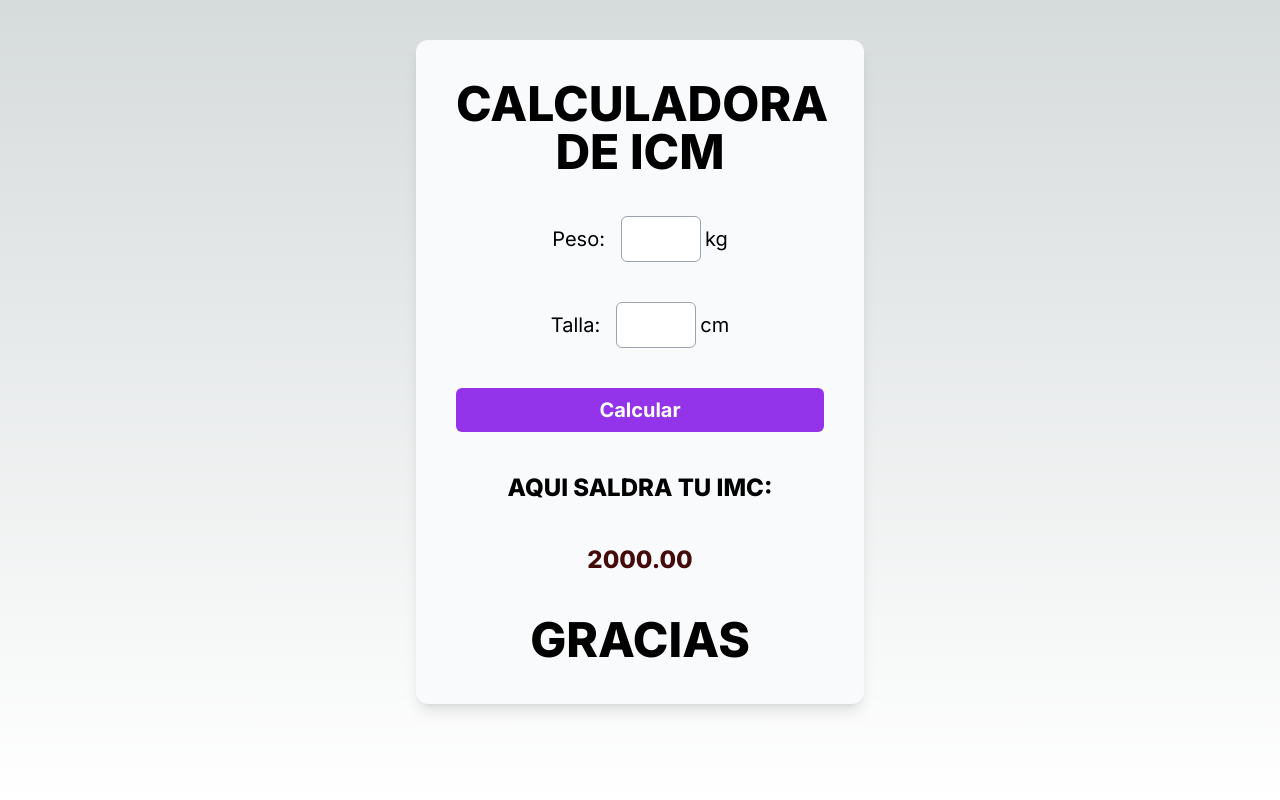
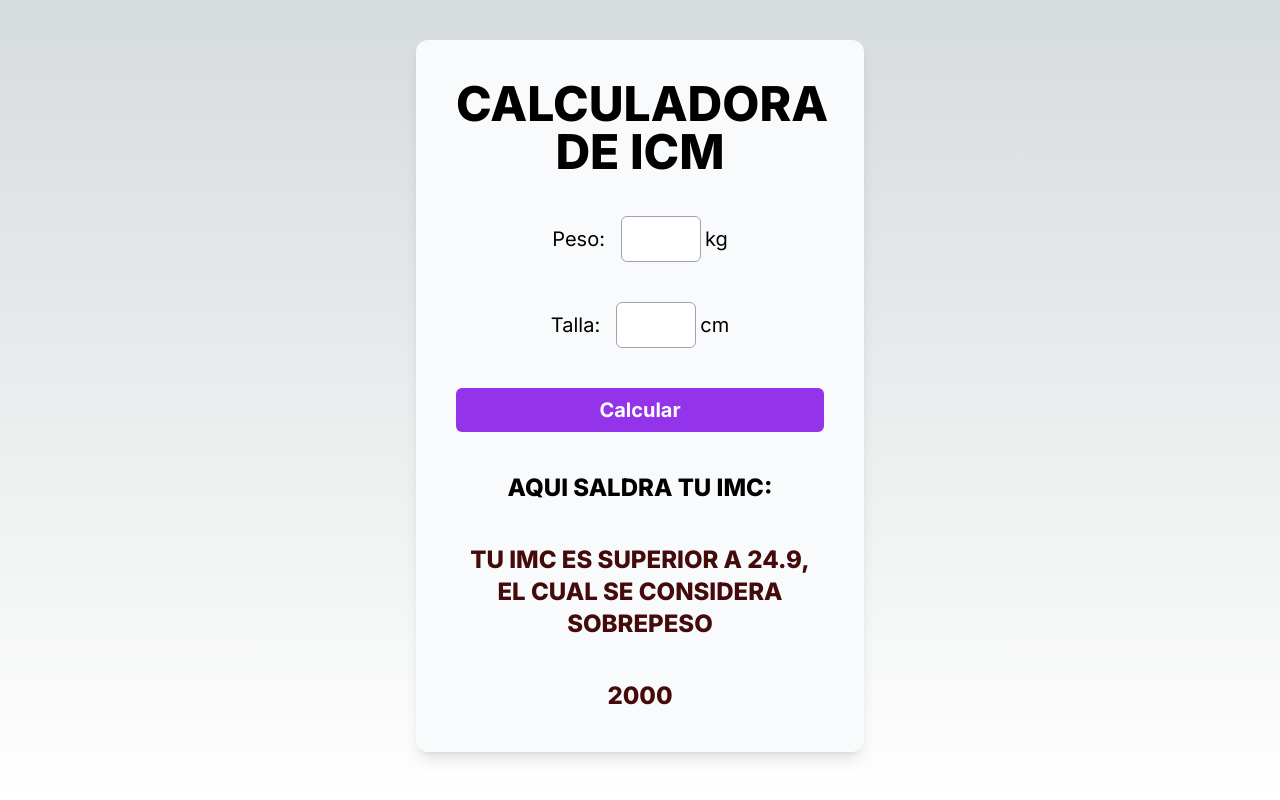
Before and after one commit to ynoacamino/imc-calculator, a Next.js app: page / in a window 1280 px wide. Both pictures are taken after typing "5", "5" into the empty fields and a click on the button "Calcular". Built offline with nearby package versions, Linux system fonts and the light colour scheme; no server answers.

Commit message:
add more complete answer

```diff
--- a/src/app/page.jsx
+++ b/src/app/page.jsx
@@ -5,7 +5,6 @@ import { useState } from "react";
 export default function Home() {
   const [talla, setTalla] = useState("");
   const [peso, setPeso] = useState("");
-  const [text, setText] = useState("");
   const [imc, setImc] = useState("");
 
   const handdleSubmit = (e) => {
@@ -14,10 +13,6 @@ export default function Home() {
     setImc("" + r);
     setPeso("");
     setTalla("");
-    setText("Gracias");
-    setTimeout(() => {
-      setText("");
-    }, 3000)
     fetch(`${process.env.NEXT_PUBLIC_API}/add`, {
       method: "post",
       headers: {
@@ -65,13 +60,45 @@ export default function Home() {
         <h2 className="uppercase text-2xl font-extrabold text-center">
           Aqui saldra tu IMC:
         </h2>
-        <h2 className="uppercase text-2xl font-extrabold text-center text-red-950">
-          {imc}
-        </h2>
-        <h2 className="uppercase text-5xl font-extrabold text-center">
-          {text}
-        </h2>
+        <Result imc={Number(imc)}/>
       </form>
     </main>
   );
 }
+
+function Result({imc}) {
+  if(imc === 0 ) return null;
+  if(imc < 18.5) {
+    return (
+      <>
+      <h2 className="uppercase text-2xl font-extrabold text-center text-red-950 dark:text-red-400">
+        Tu IMC es menor que 18.5 lo cual se considera de bajo peso
+      </h2>
+      <h2 className="uppercase text-2xl font-extrabold text-center text-red-950 dark:text-red-400">
+        {imc}
+      </h2>
+      </>
+    )
+  } else if (imc < 24.9) {
+    return (
+      <>
+        <h2 className="uppercase text-2xl font-extrabold text-center text-red-950 dark:text-red-400">
+          Tu IMC esta entre 18.5 y 24.9, tu peso es saludable
+        </h2>
+        <h2 className="uppercase text-2xl font-extrabold text-center text-green-700 dark:text-green-400">
+          {imc}
+        </h2>
+      </>
+    )
+  }
+  return (
+    <>
+      <h2 className="uppercase text-2xl font-extrabold text-center text-red-950 dark:text-red-400">
+        Tu IMC es superior a 24.9, el cual se considera sobrepeso
+      </h2>
+      <h2 className="uppercase text-2xl font-extrabold text-center text-red-950 dark:text-red-400">
+        {imc}
+      </h2>
+    </>
+  )
+}
```
